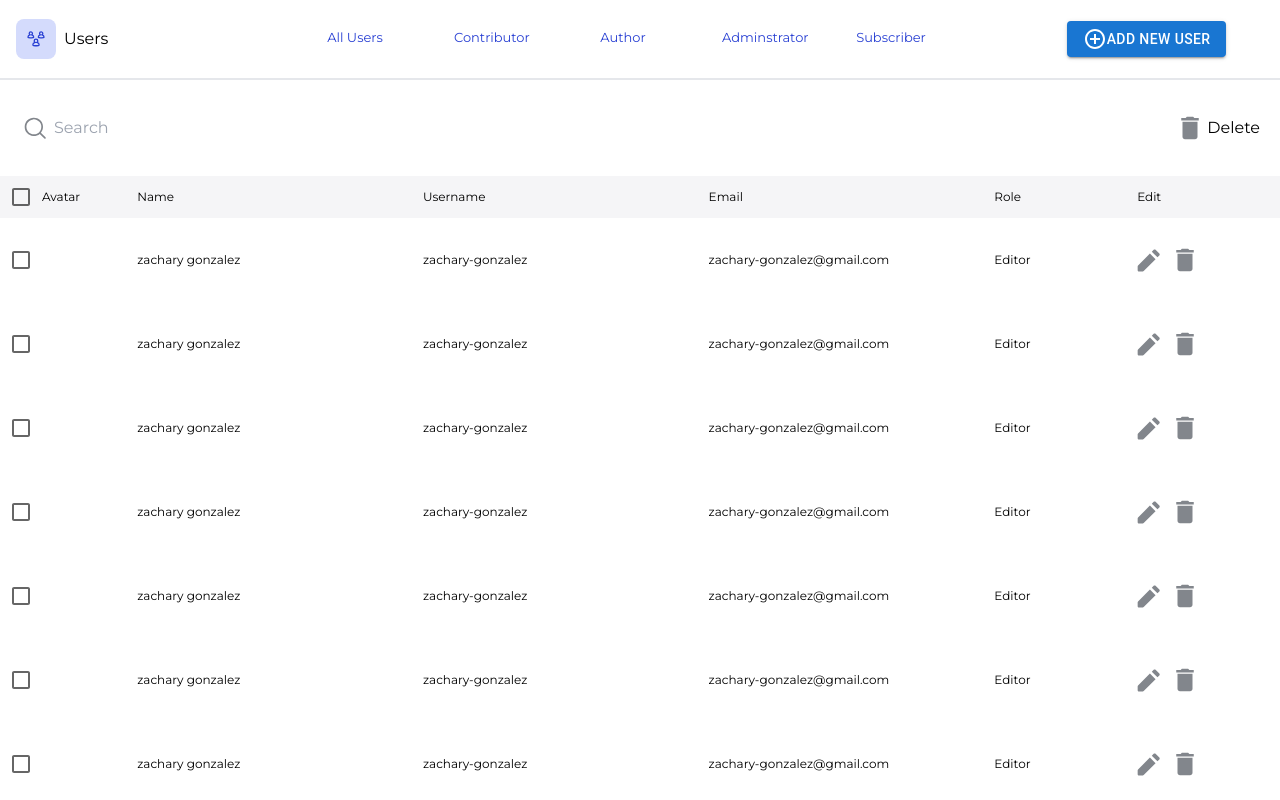
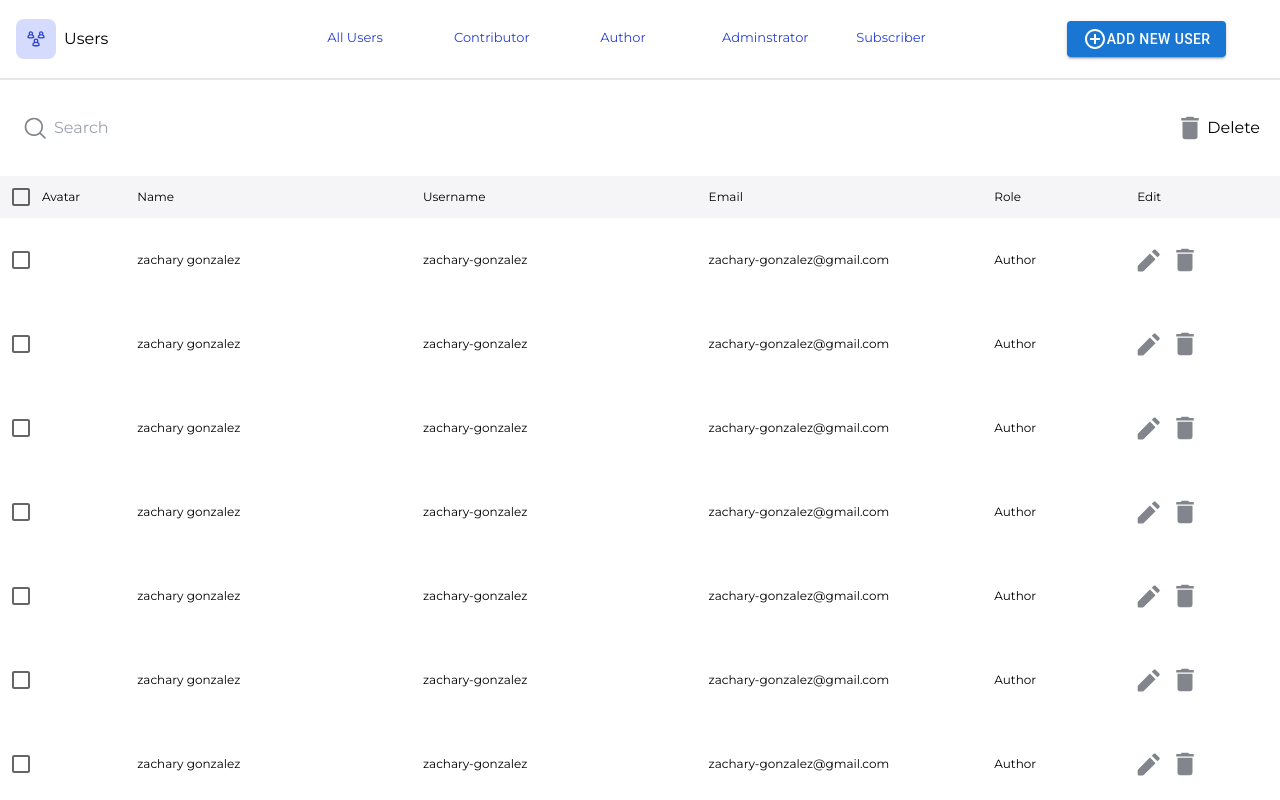
Before and after one commit to darwanceyhan/UsersTask, a React (Create React App) app in the folder my-app/: page / in a window 1280 px wide. Shown: the top 800 px of the page. Built offline with nearby package versions, Linux system fonts and the light colour scheme.

Commit message:
update data and update filter

```diff
--- a/my-app/src/components/userlist/userlist.tsx
+++ b/my-app/src/components/userlist/userlist.tsx
@@ -46,7 +46,7 @@ function UserList(props: UserListProps): JSX.Element {
         .filter((user) => {
           if (props.filterToUser === "All Users") {
             return user;
-          } else if (props.filterToUser === props.role) {
+          } else if (props.filterToUser === user.role) {
             return user;
           }
         })
--- a/my-app/src/data/data.jsx
+++ b/my-app/src/data/data.jsx
@@ -7,7 +7,7 @@ const UserData = () => {
       name: "zachary gonzalez",
       username: "zachary-gonzalez",
       email: "zachary-gonzalez@gmail.com",
-      role: "Editor",
+      role: "Author",
       checked: false,
     });
   }
```
